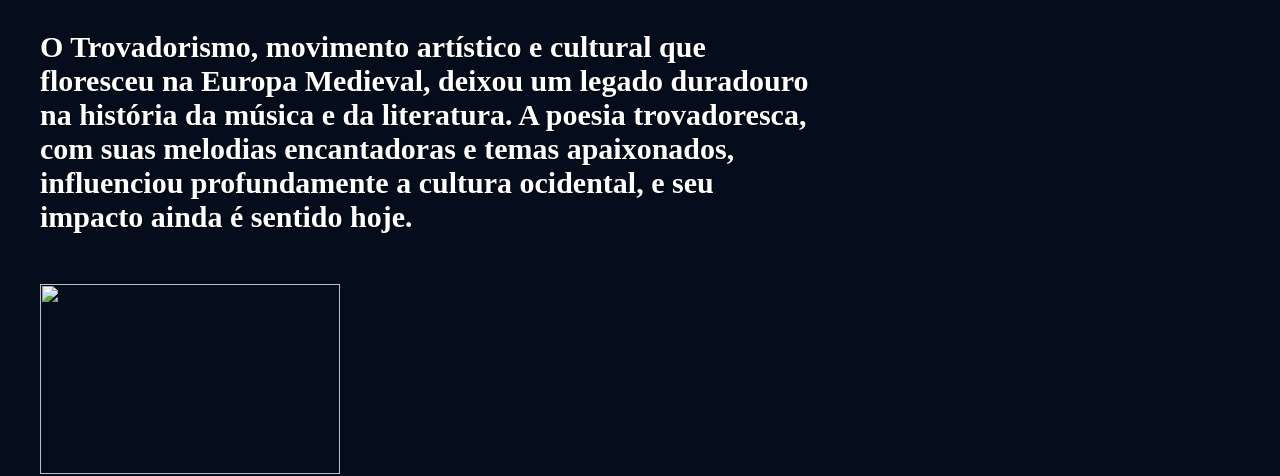
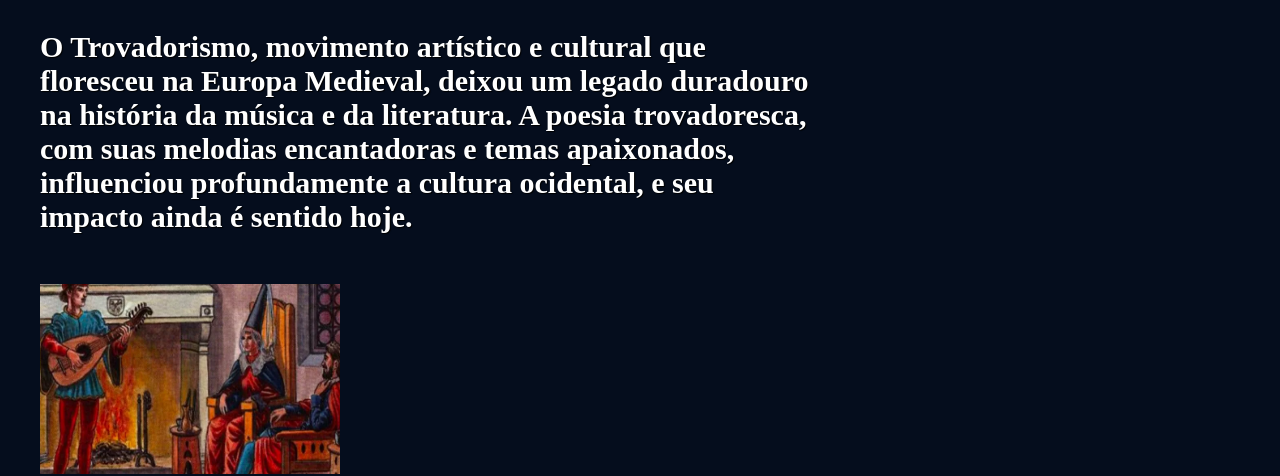
Before and after one commit to Davi-Desenvolvedor-FrontEnd/Slide, a plain HTML site: page index.html in a window 1280 px wide. Shown: the part 328-804 px from the top of the page. Drawn offline with Linux system fonts and the light colour scheme.

Commit message:
Update index.html

```diff
--- a/index.html
+++ b/index.html
@@ -43,7 +43,7 @@
                 encantadoras e temas apaixonados, <br> influenciou profundamente a cultura ocidental, e seu <br> impacto
                 ainda é sentido hoje.
             </p>
-            <img src="imagens/O-Trovadorismo-e-as-suas-caracteristicas-literarias-1 (1).webp" alt="">
+            <img src="O-Trovadorismo-e-as-suas-caracteristicas-literarias-1 (1).webp" alt="">
         </div>
     </header>
     <section class="secao1">
```
